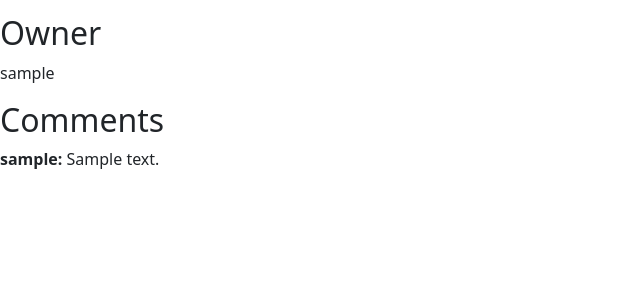
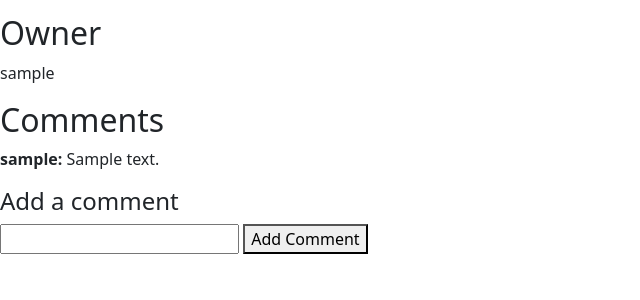
Before and after one commit to fugu69/ultima-finance, a Django app: page /sale/1/ in a window 1280 px wide. Shown: the part 325-625 px from the top of the page, without its empty margins (0-640 px from the left). Run offline with Django 5.2, Linux system fonts and the light colour scheme; a user stored in the database is signed in; tables that the repository leaves empty hold one stand-in row (values such as "Sample post"); some libraries are stand-ins or nearby versions.

Commit message:
feat(finance): implement comments functionality

```diff
--- /dev/null
+++ b/finance/forms.py
@@ -0,0 +1,7 @@
+from django import forms
+from .models import Comment
+
+class CommentForm(forms.ModelForm):
+    class Meta:
+        model = Comment
+        fields = ("comment",)
--- a/finance/models.py
+++ b/finance/models.py
@@ -49,4 +49,4 @@ class Comment(models.Model):
         return self.comment
 
     def get_absolute_url(self):
-        return reverse("sale_detail", kwargs={"pk": self.pk})
+        return reverse("sale_detail", kwargs={"pk": self.sale.pk})
--- a/finance/urls.py
+++ b/finance/urls.py
@@ -6,11 +6,13 @@ from .views import (
     SaleCreateView,
     SaleUpdateView,
     SaleDeleteView,
+    CommentCreateView,
 )
 
 urlpatterns = [
     path("", HomePageView.as_view(), name="home"),
     path("sale/<int:pk>/", SaleDetailView.as_view(), name="sale_detail"),
+    path("sale/<int:sale_pk>/comment/", CommentCreateView.as_view(), name="comment_create"),
     path("sale/create/", SaleCreateView.as_view(), name="sale_create"),
     path("sale/<int:pk>/update/", SaleUpdateView.as_view(), name="sale_update"),
     path("sale/<int:pk>/delete/", SaleDeleteView.as_view(), name="sale_delete"),
--- a/finance/views.py
+++ b/finance/views.py
@@ -1,3 +1,4 @@
+from django.urls import reverse
 from django.contrib.auth.mixins import LoginRequiredMixin, UserPassesTestMixin
 from django.forms import BaseModelForm
 from django.http import HttpResponse
@@ -12,7 +13,8 @@ from django.db.models import Sum
 from django.urls import reverse_lazy
 
 
-from .models import Sale
+from .models import Sale, Comment
+from .forms import CommentForm
 
 
 class HomePageView(ListView):
@@ -49,6 +51,22 @@ class SaleDetailView(LoginRequiredMixin, UserPassesTestMixin, DetailView):
         obj = self.get_object()
         return obj.salesman == self.request.user
 
+    def get_context_data(self, **kwargs):
+        context = super().get_context_data(**kwargs)
+        context["form"] = CommentForm()
+        return context
+
+class CommentCreateView(LoginRequiredMixin, CreateView):
+    model = Comment
+    fields = ["comment"]
+
+    def form_valid(self, form):
+        # Привязываем залогиненного юзера к комменту
+        form.instance.author = self.request.user
+        # Вытаскиваем id продажи из урла и привязываем коммент к ней
+        form.instance.sale_id = self.kwargs["sale_pk"]
+        return super().form_valid(form)
+
 
 class SaleUpdateView(LoginRequiredMixin, UserPassesTestMixin, UpdateView):
     model = Sale
--- a/templates/finance/sale_detail.html
+++ b/templates/finance/sale_detail.html
@@ -1,4 +1,5 @@
 {% extends "base.html" %}
+{% load crispy_forms_tags %}
 
 {% block content %}
 
@@ -25,6 +26,13 @@
     {% empty %}
     <p>No comments yet</p>
     {% endfor %}
+
+    <h4>Add a comment</h4>
+    <form action="{% url 'comment_create' sale.id %}" method="post">
+        {% csrf_token %}
+        <input type="text" name="comment" required>
+        <button type="submit">Add Comment</button>
+    </form>
 </div>
 
 {% endblock content %}
```
